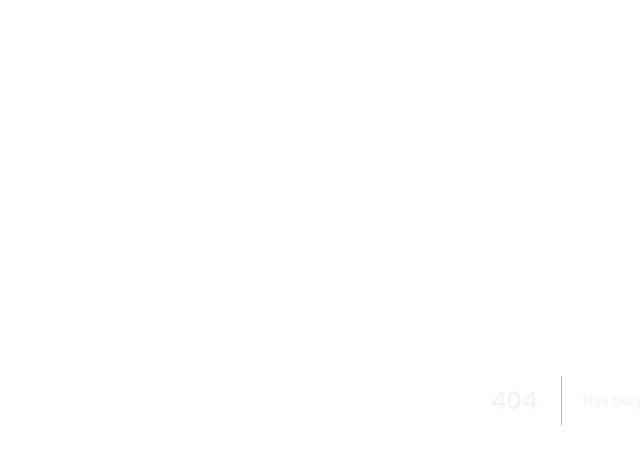
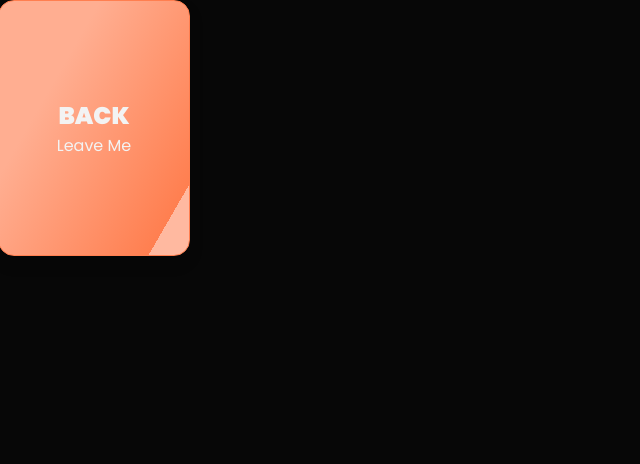
Before and after one commit to Kajal-7/FraudBlocker, a Next.js app: page /customer in a window 1280 px wide. Before the commit this address had no page. Shown: the top 464 px of the page, without its empty margins (0-640 px from the left). Built offline with nearby package versions, Linux system fonts and the light colour scheme.

Commit message:
updated useEthereum hook and fetched user

```diff
--- /dev/null
+++ b/components/Card.js
@@ -0,0 +1,19 @@
+
+const Card = () => {
+  return (
+    <div className="flip-card">
+    <div className="flip-card-inner">
+        <div className="flip-card-front">
+            <p className="title">FLIP CARD</p>
+            <p>Hover Me</p>
+        </div>
+        <div className="flip-card-back">
+            <p className="title">BACK</p>
+            <p>Leave Me</p>
+        </div>
+    </div>
+</div>
+  )
+}
+
+export default Card
--- /dev/null
+++ b/pages/customer/index.js
@@ -0,0 +1,9 @@
+import Card from "../../components/Card"
+
+const Customer = () => {
+  return (
+    <Card/>
+  )
+}
+
+export default Customer
--- a/styles/globals.css
+++ b/styles/globals.css
@@ -10,3 +10,58 @@
 body {
   background: #070707;
 }
+
+.flip-card {
+  background-color: transparent;
+  width: 190px;
+  height: 254px;
+  perspective: 1000px;
+  font-family: sans-serif;
+}
+
+.title {
+  font-size: 1.5em;
+  font-weight: 900;
+  text-align: center;
+  margin: 0;
+}
+
+.flip-card-inner {
+  position: relative;
+  width: 100%;
+  height: 100%;
+  text-align: center;
+  transition: transform 0.8s;
+  transform-style: preserve-3d;
+}
+
+.flip-card:hover .flip-card-inner {
+  transform: rotateY(180deg);
+}
+
+.flip-card-front, .flip-card-back {
+  box-shadow: 0 8px 14px 0 rgba(0,0,0,0.2);
+  position: absolute;
+  display: flex;
+  flex-direction: column;
+  justify-content: center;
+  width: 100%;
+  height: 100%;
+  -webkit-backface-visibility: hidden;
+  backface-visibility: hidden;
+  border: 1px solid coral;
+  border-radius: 1rem;
+}
+
+.flip-card-front {
+  background: linear-gradient(120deg, bisque 60%, rgb(255, 231, 222) 88%,
+     rgb(255, 211, 195) 40%, rgba(255, 127, 80, 0.603) 48%);
+  color: coral;
+}
+
+.flip-card-back {
+  background: linear-gradient(120deg, rgb(255, 174, 145) 30%, coral 88%,
+     bisque 40%, rgb(255, 185, 160) 78%);
+  color: white;
+  transform: rotateY(180deg);
+}
```
Also changed, not shown: ethereum/useEthereum.js (+5 -5 lines), pages/index.js (+14 -2 lines), ethereum/ProductAuthentication.json, pages/manufacturer/index.js (added), pages/new-user/index.js (added), pages/retailer/index.js (added).
